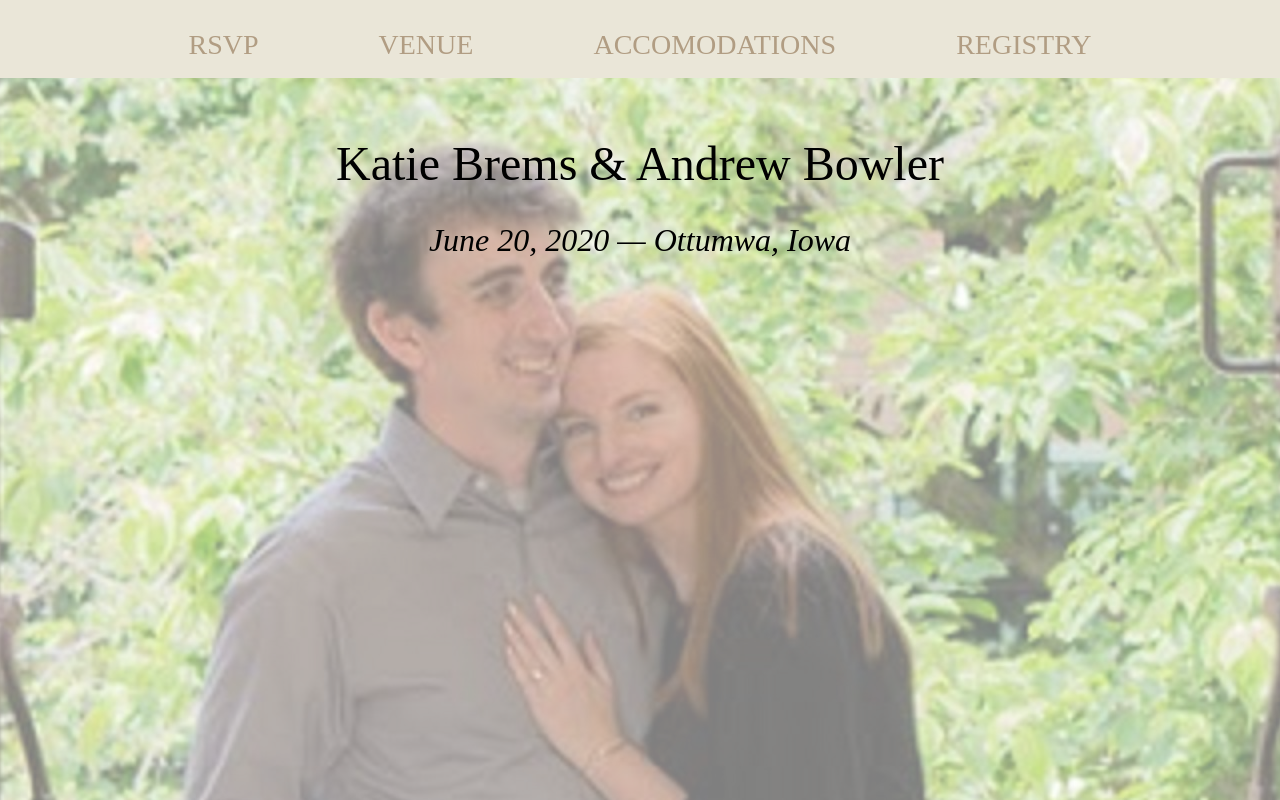
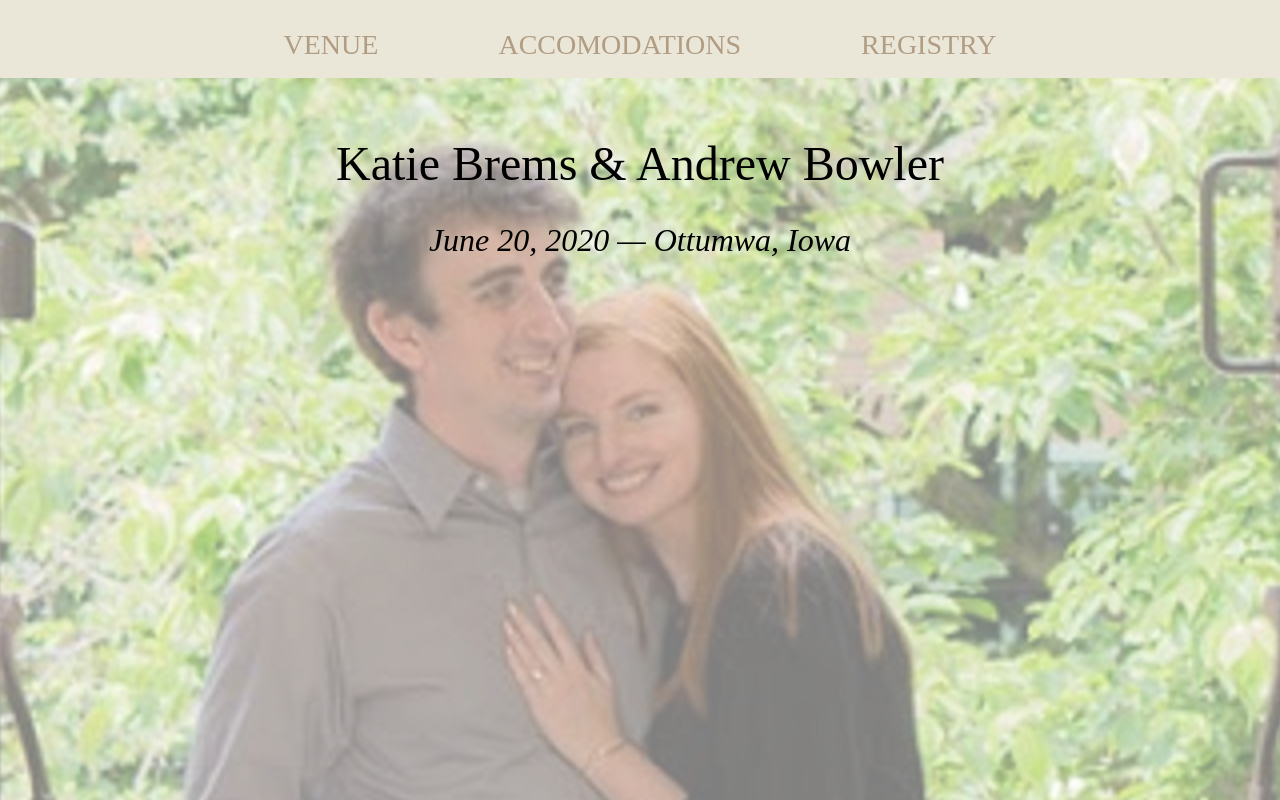
Before and after one commit to ajbowler/wedding, a React (Create React App) app: page / in a window 1280 px wide. Built offline with nearby package versions, Linux system fonts and the light colour scheme.

Commit message:
Remove RSVP

```diff
--- a/src/App.js
+++ b/src/App.js
@@ -4,14 +4,12 @@ import "./App.css";
 import Accomodations from "./components/accomodations/Accomodations";
 import Homepage from "./components/homepage/Homepage";
 import Registry from "./components/registry/Registry";
-import Rsvp from "./components/rsvp/Rsvp";
 import Venue from "./components/venue/Venue";
-import { ACCOMODATIONS, REGISTRY, RSVP, VENUE } from "./routes";
+import { ACCOMODATIONS, REGISTRY, VENUE } from "./routes";
 
 const App = () => (
   <Router basename={process.env.PUBLIC_URL}>
     <Route exact path="/" component={Homepage} />
-    <Route exact path={RSVP} component={Rsvp} />
     <Route exact path={VENUE} component={Venue} />
     <Route exact path={ACCOMODATIONS} component={Accomodations} />
     <Route exact path={REGISTRY} component={Registry} />
--- a/src/components/header/Header.js
+++ b/src/components/header/Header.js
@@ -1,14 +1,11 @@
 import React from "react";
 import { Link } from "react-router-dom";
-import { ACCOMODATIONS, REGISTRY, RSVP, VENUE } from "../../routes";
+import { ACCOMODATIONS, REGISTRY, VENUE } from "../../routes";
 import "./Header.css";
 
 const Header = () => (
   <header className="nav-links-container">
     <div className="columns is-centered nav-links">
-      <div className="column is-narrow">
-        <Link to={RSVP}>RSVP</Link>
-      </div>
       <div className="column is-narrow">
         <Link to={VENUE}>VENUE</Link>
       </div>
--- a/src/components/rsvp/Rsvp.js
+++ /dev/null
@@ -1,6 +0,0 @@
-import React from "react";
-import PageContainer from "../core/PageContainer";
-
-const Rsvp = () => <PageContainer>// TODO: RSVP</PageContainer>;
-
-export default Rsvp;
--- a/src/routes.js
+++ b/src/routes.js
@@ -1,4 +1,3 @@
-export const RSVP = "/rsvp";
 export const VENUE = "/venue";
 export const ACCOMODATIONS = "/accomodations";
 export const REGISTRY = "/registry";
```
